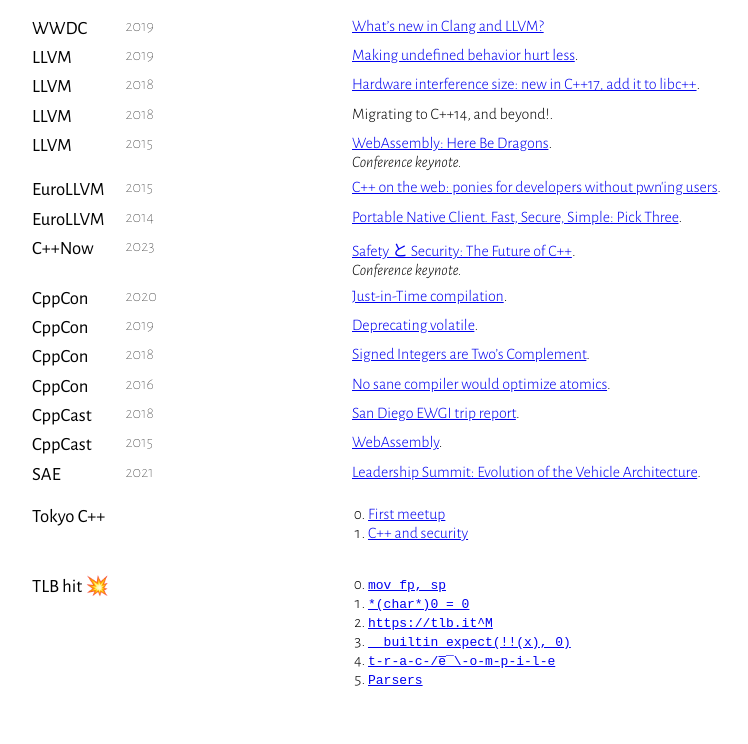
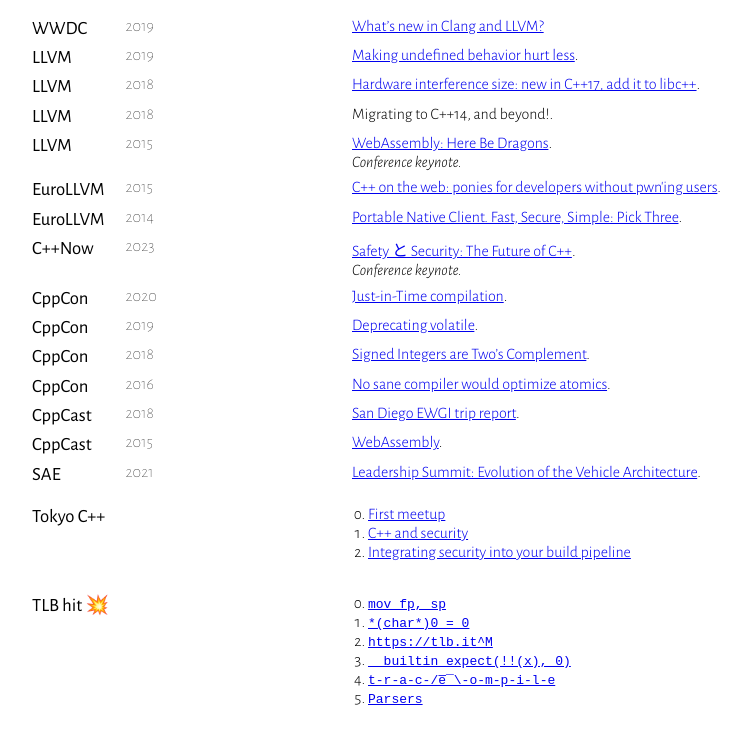
Before and after one commit to jfbastien/jfbastien.github.io, a plain HTML site: page index.html in a window 1280 px wide. Shown: the part 2472-3216 px from the top of the page, without its empty margins (208-956 px from the left). Drawn offline with Linux system fonts and the light colour scheme.

Commit message:
Add meetup

```diff
--- a/index.html
+++ b/index.html
@@ -362,6 +362,7 @@
               <ol start="0">
                 <li><a href="https://youtu.be/FU5Tl_Zdtmw">First meetup</a>
                 <li><a href="https://youtu.be/mrQKfl893e8">C++ and security</a>
+                <li><a href="https://youtu.be/rkDTgkN7FIY">Integrating security into your build pipeline</a>
               </ol>
             </div>
           </div>
```
